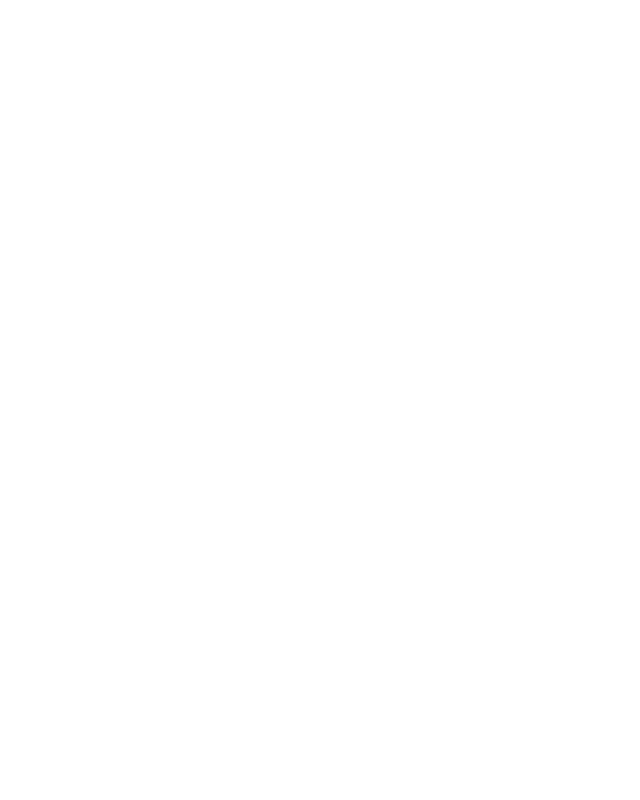
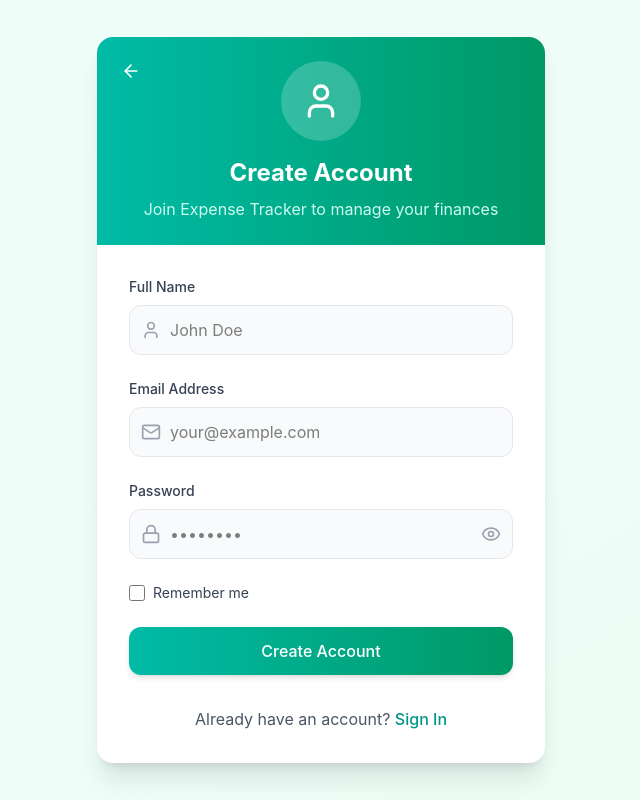
Before and after one commit to shoriful-dev/Expense-Tracker, a React (Vite) app: page /signup in a window 1280 px wide. Before the commit this address had no page. Shown: the whole page, without its empty margins (319-959 px from the left). Built offline with nearby package versions, Linux system fonts and the light colour scheme.

Commit message:
create signup page

```diff
--- a/src/App.jsx
+++ b/src/App.jsx
@@ -3,6 +3,7 @@
 import Layout from './components/Layout';
 import Dashboard from './pages/Dashboard';
 import Login from './components/Login';
+import Signup from './components/SignUp';
 
 const App = () => {
   const [user, setUser] = useState(null);
@@ -52,11 +53,17 @@
     persistAuth(userData, remember, tokenFromApi);
     naviage('/');
   }
+
+  const handleSignup = (userData, remember = false, tokenFromApi = null) => {
+    persistAuth(userData, remember, tokenFromApi);
+    naviage('/');
+  }
   return (
     <>
       <Routes>
         <Route path="/login" element={<Login onLogout={handleLogin} />} />
-        <Route element={<Layout user={user} onLogout={handleLogout}/>}>
+        <Route path="/signup" element={<Signup onSignUp={handleSignup} />} />
+        <Route element={<Layout user={user} onLogout={handleLogout} />}>
           <Route path="/" element={<Dashboard />} />
         </Route>
       </Routes>
--- /dev/null
+++ b/src/components/Signup.jsx
@@ -0,0 +1,268 @@
+import React, { useState } from 'react';
+import { signupStyles } from '../assets/dummyStyles';
+import { Link, useNavigate } from 'react-router-dom';
+import axios from 'axios';
+import { ArrowLeft, Eye, EyeOff, Lock, Mail, User } from 'lucide-react';
+
+const Signup = ({ API_URL = 'http://localhost:8000', onSignup }) => {
+  const [name, setName] = useState('');
+  const [email, setEmail] = useState('');
+  const [password, setPassword] = useState('');
+  const [showPassword, setShowPassword] = useState(false);
+  const [rememberMe, setRememberMe] = useState(false);
+  const [errors, setErrors] = useState({});
+  const [isLoading, setIsLoading] = useState(false);
+  const navigate = useNavigate();
+
+  // to fetch profile
+  const fetchProfile = async token => {
+    if (!token) return null;
+    const res = await axios.get(`${API_URL}/api/user/me`, {
+      headers: {
+        Authorization: `Bearer ${token}`,
+      },
+    });
+    return res.data;
+  };
+
+  const persistAuth = (profile, token) => {
+    const storage = rememberMe ? localStorage : sessionStorage;
+    try {
+      if (token) storage.setItem('token', token);
+      if (profile) storage.setItem('profile', JSON.stringify(profile));
+    } catch (error) {
+      console.log(error);
+    }
+  };
+
+  // to validate that all the fields by user or not
+  const validateForm = () => {
+    const newErrors = {};
+
+    if (!name.trim()) {
+      newErrors.name = 'Name is required';
+    }
+    if (!email.trim()) {
+      newErrors.email = 'Email is required';
+    } else if (!/\S+@\S+\.\S+/.test(email)) {
+      newErrors.email = 'Email is invalid';
+    }
+    if (!password) {
+      newErrors.password = 'Password is required';
+    } else if (password.length < 6) {
+      newErrors.password = 'Password must be at least 6 characters';
+    }
+
+    setErrors(newErrors);
+    return Object.keys(newErrors).length === 0;
+  };
+
+  // to signup
+  const handleSubmit = async e => {
+    e.preventDefault();
+    setErrors({});
+    if (!validateForm) return;
+    setIsLoading(true);
+    try {
+      const res = await axios.post(
+        `${API_URL}/api/user/register`,
+        { name, email, password },
+        { headers: { 'Content-Type': 'application/json' } },
+      );
+      const data = res.data || {};
+      const token = data.token ?? null;
+      let profile = data.user ?? null;
+      if (!profile) {
+        // check for any extra fields returned that could be user info
+        const copy = { ...data };
+        delete copy.token;
+        delete copy.user;
+        if (Object.keys(copy).length) profile = copy;
+      }
+
+      if (!profile && token) {
+        try {
+          profile = await fetchProfile(token);
+        } catch (fetchErr) {
+          console.warn('Could not fetch profile after signup token:', fetchErr);
+          profile = null;
+        }
+      }
+
+      if (!profile) profile = { name, email };
+      persistAuth(profile, token);
+      if (typeof onSignup === 'function') {
+        try {
+          onSignup(profile, rememberMe, token);
+        } catch (callErr) {
+          console.warn('onSignup threw:', callErr);
+          navigate('/');
+        }
+      } else {
+        navigate('/');
+      }
+      setPassword('');
+    } catch (err) {
+      console.error('Signup error:', err?.response || err);
+      if (err.response?.data?.errors) {
+        setErrors(err.response.data.errors);
+      } else if (err.response?.data?.message) {
+        setErrors({ api: err.response.data.message });
+      } else {
+        setErrors({ api: err.message || 'An unexpected error occurred' });
+      }
+    } finally {
+      setIsLoading(false);
+    }
+  };
+  return (
+    <div className={signupStyles.pageContainer}>
+      <div className={signupStyles.cardContainer}>
+        <div className={signupStyles.header}>
+          <button
+            onClick={() => navigate(-1)}
+            className={signupStyles.backButton}
+          >
+            <ArrowLeft className="w-5 h-5" />
+          </button>
+
+          <div className={signupStyles.avatar}>
+            <User className="w-10 h-10 text-white" />
+          </div>
+          <h1 className={signupStyles.headerTitle}>Create Account</h1>
+          <p className={signupStyles.headerSubtitle}>
+            Join Expense Tracker to manage your finances
+          </p>
+        </div>
+
+        <div className={signupStyles.formContainer}>
+          {errors.api && <p className={signupStyles.apiError}>{errors.api}</p>}
+
+          <form onSubmit={handleSubmit} noValidate>
+            {/* Name Field */}
+            <div className="mb-6">
+              <label htmlFor="name" className={signupStyles.label}>
+                Full Name
+              </label>
+              <div className={signupStyles.inputContainer}>
+                <div className={signupStyles.inputIcon}>
+                  <User className="w-5 h-5" />
+                </div>
+                <input
+                  type="text"
+                  id="name"
+                  value={name}
+                  onChange={e => setName(e.target.value)}
+                  className={`${signupStyles.input} ${errors.name ? 'border-red-300' : 'border-gray-200'}`}
+                  placeholder="John Doe"
+                />
+              </div>
+
+              {errors.name && (
+                <p className={signupStyles.fieldError}>{errors.name}</p>
+              )}
+            </div>
+
+            {/* Email Field */}
+            <div className="mb-6">
+              <label htmlFor="email" className={signupStyles.label}>
+                Email Address
+              </label>
+              <div className={signupStyles.inputContainer}>
+                <div className={signupStyles.inputIcon}>
+                  <Mail className="w-5 h-5" />
+                </div>
+                <input
+                  type="email"
+                  id="email"
+                  value={email}
+                  onChange={e => setEmail(e.target.value)}
+                  className={`${signupStyles.input} ${errors.email ? 'border-red-300' : 'border-gray-200'}`}
+                  placeholder="your@example.com"
+                />
+              </div>
+
+              {errors.email && (
+                <p className={signupStyles.fieldError}>{errors.email}</p>
+              )}
+            </div>
+
+            {/* Password Field */}
+            <div className="mb-6">
+              <label htmlFor="password" className={signupStyles.label}>
+                Password
+              </label>
+              <div className={signupStyles.inputContainer}>
+                <div className={signupStyles.inputIcon}>
+                  <Lock className="w-5 h-5" />
+                </div>
+                <input
+                  type={showPassword ? 'text' : 'password'}
+                  id="password"
+                  value={password}
+                  onChange={e => setPassword(e.target.value)}
+                  className={`${signupStyles.passwordInput} ${errors.password ? 'border-red-300' : 'border-gray-200'}`}
+                  placeholder="••••••••"
+                />
+
+                <button
+                  type="button"
+                  className={signupStyles.passwordToggle}
+                  onClick={() => setShowPassword(!showPassword)}
+                >
+                  {showPassword ? (
+                    <EyeOff className="w-5 h-5" />
+                  ) : (
+                    <Eye className="w-5 h-5" />
+                  )}
+                </button>
+              </div>
+
+              {errors.password && (
+                <p className={signupStyles.fieldError}>{errors.password}</p>
+              )}
+            </div>
+
+            <div className={signupStyles.checkboxContainer}>
+              <input
+                type="checkbox"
+                id="remember"
+                checked={rememberMe}
+                onChange={e => setRememberMe(e.target.checked)}
+                className={signupStyles.checkbox}
+              />
+              <label htmlFor="remember" className={signupStyles.checkboxLabel}>
+                Remember me
+              </label>
+            </div>
+
+            <button type='submit' className={`${signupStyles.button} ${isLoading ? signupStyles.buttonDisabled : ''}`} disabled={isLoading}>
+              {isLoading ? (
+                <>
+                  <svg className={signupStyles.spinner} xmlns="http://www.w3.org/2000/svg" fill="none" viewBox="0 0 24 24">
+                    <circle className="opacity-25" cx="12" cy="12" r="10" stroke="currentColor" strokeWidth="4"></circle>
+                    <path className="opacity-75" fill="currentColor" d="M4 12a8 8 0 018-8V0C5.373 0 0 5.373 0 12h4zm2 5.291A7.962 7.962 0 014 12H0c0 3.042 1.135 5.824 3 7.938l3-2-647z"></path>
+                  </svg>
+                  Creating account...
+                </>
+              ) : (
+                'Create Account'
+              )}
+            </button>
+          </form>
+
+          <div className={signupStyles.signInContainer}>
+            <p className={signupStyles.signInText}>
+              Already have an account?{' '}
+              <Link to="/login" className={signupStyles.signInLink}>
+                Sign In
+              </Link>
+            </p>
+          </div>
+        </div>
+      </div>
+    </div>
+  );
+};
+
+export default Signup;
```
